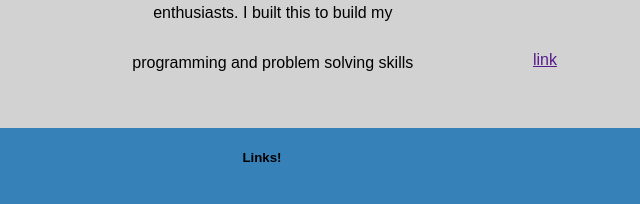
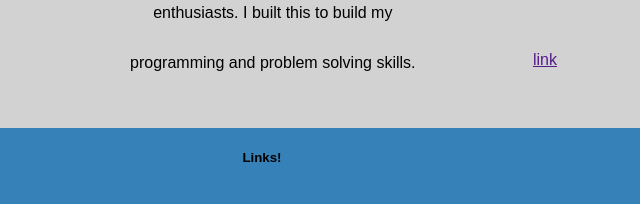
Before and after one commit to brady-ch/Portfolio_Assignment, a plain HTML site: page projects.html in a window 1280 px wide. Shown: the part 1321-1525 px from the top of the page, 378-1018 px from the left. Drawn offline with Linux system fonts and the light colour scheme.

```diff
--- a/projects.html
+++ b/projects.html
@@ -63,7 +63,7 @@
         <h5>Description:</h5>
         <p>An encoding and decoding app for cipher </p>
         <p>enthusiasts. I built this to build my </p>
-        <p>programming and problem solving skills</p>
+        <p>programming and problem solving skills.</p>
     </div>
 
     <div>
```
